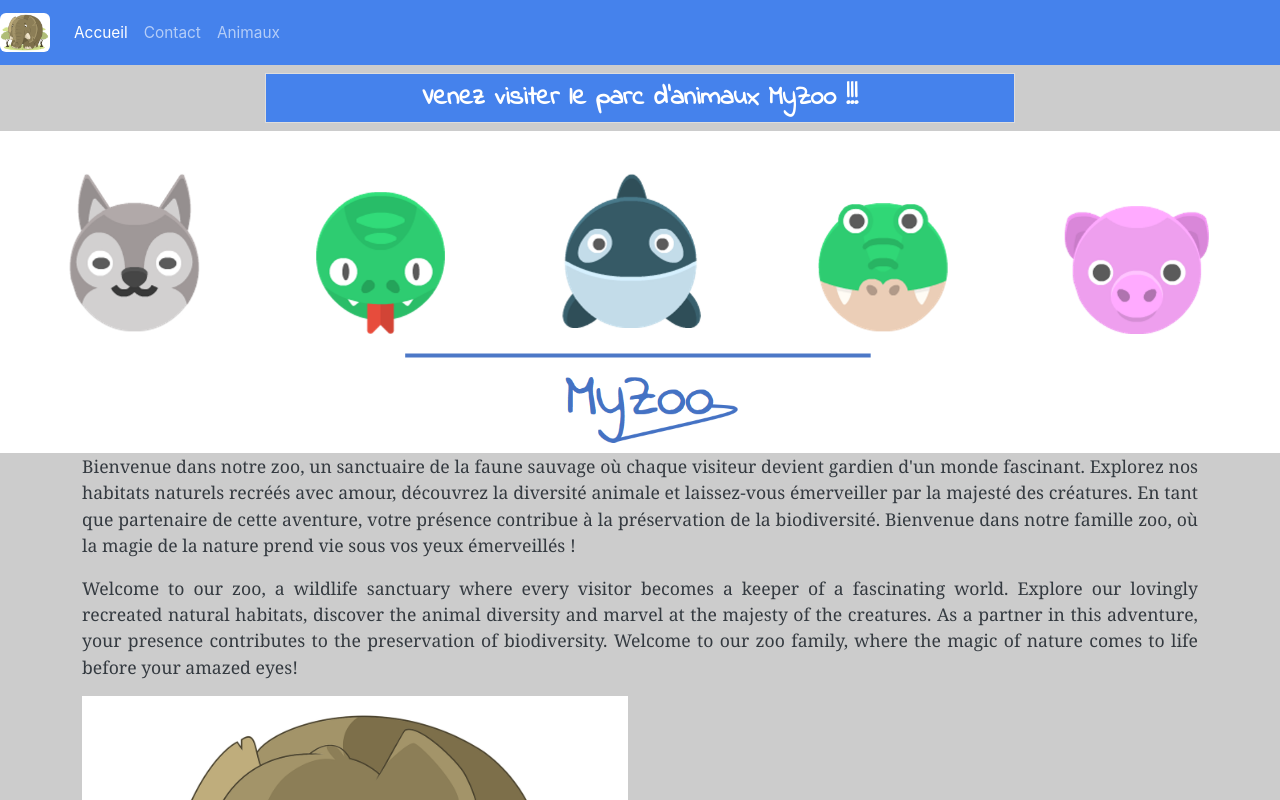
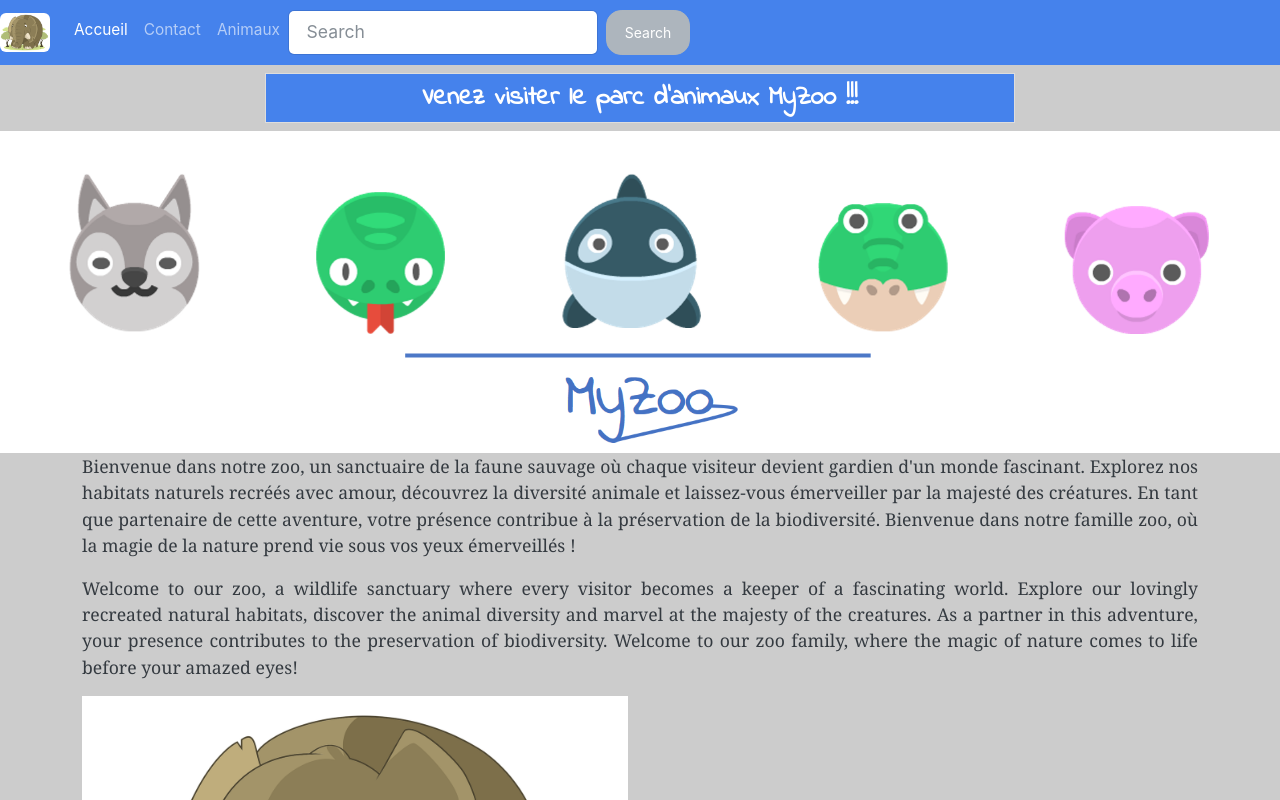
Before and after one commit to CyrilleAdrien/MyZoo, a React (Create React App) app in the folder api_REACT/myzoo/: page / in a window 1280 px wide. Shown: the top 800 px of the page. Built offline with nearby package versions, Linux system fonts and the light colour scheme.

Commit message:
Ajout de la zone de recherche

```diff
--- a/api_REACT/myzoo/src/components/UserInterface/NavBar/NavBar.js
+++ b/api_REACT/myzoo/src/components/UserInterface/NavBar/NavBar.js
@@ -1,6 +1,8 @@
 import React from "react";
 import logo from "../../../assets/images/logo.png";
 import {NavLink} from "react-router-dom";
+import Search_bar from "../../search_bar/search";
+import '../../search_bar/search.css';
 
 
 const navbar = (props) => (
@@ -24,7 +26,13 @@ const navbar = (props) => (
                     <li className="nav-item">
                         <NavLink to = '/animaux' exact ="true" className = "nav-link">Animaux</NavLink>
                     </li>
+                    <li>
+                        <Search_bar className="left-aligned" />
+                    </li>
                 </ul>
+            </div>
+            <div>
+
             </div>
         </nav>
     </>
--- /dev/null
+++ b/api_REACT/myzoo/src/components/search_bar/search.css
@@ -0,0 +1,3 @@
+.left-aligned {
+    float: left;
+}
--- /dev/null
+++ b/api_REACT/myzoo/src/components/search_bar/search.js
@@ -0,0 +1,14 @@
+
+
+const Search_bar = (props) => (
+    <>
+        <div div className="left-aligned">
+            <form className="d-flex">
+            <input className="form-control me-sm-2" type="search" placeholder="Search" />
+            <button className="btn btn-secondary my-2 my-sm-0" type="submit">Search</button>
+            </form>
+        </div>
+
+    </>
+);
+export default Search_bar;
```
